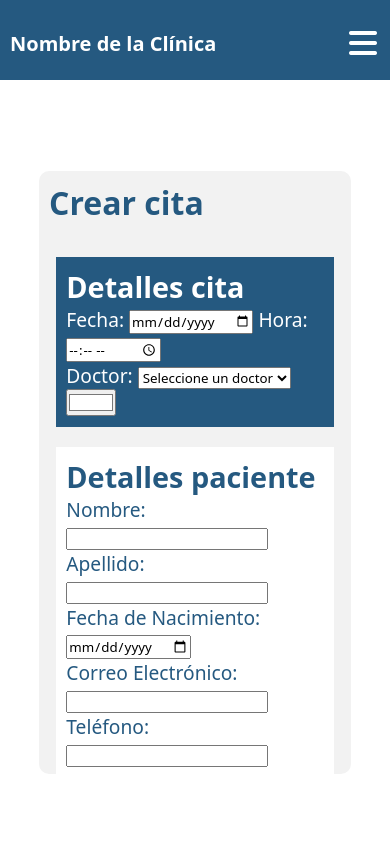
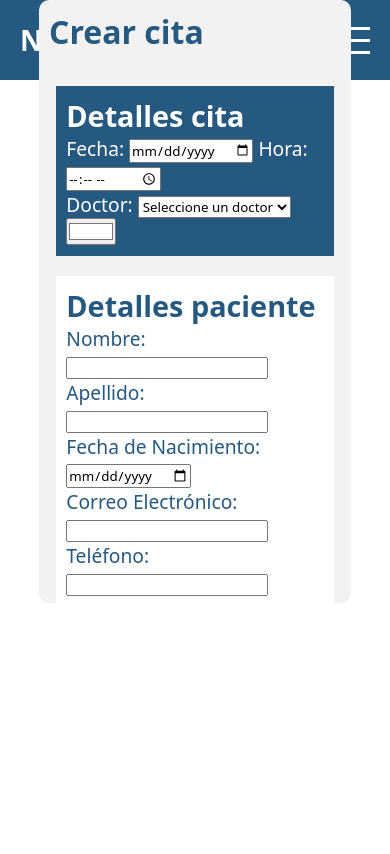
Before and after one commit to CIRE5902/SOFTGAM-webAgenda, a PHP site: page /vistas/crearCita.php in a window 390 px wide. After the commit the page ends 603 px from the top, so only its background shows below. Run offline with PHP 8.4, Linux system fonts and the light colour scheme; some libraries are stand-ins or nearby versions.

Commit message:
header cambiado

```diff
--- a/css/header.css
+++ b/css/header.css
@@ -9,115 +9,133 @@
     list-style: none;
     box-sizing: border-box;
     /* overflow: hidden; */
-    font-family:system-ui, -apple-system, BlinkMacSystemFont, 'Segoe UI', Roboto, Oxygen, Ubuntu, Cantarell, 'Open Sans', 'Helvetica Neue', sans-serif;
+    font-family: system-ui, -apple-system, BlinkMacSystemFont, 'Segoe UI', Roboto, Oxygen, Ubuntu, Cantarell, 'Open Sans', 'Helvetica Neue', sans-serif;
 }
 
-nav {
-    height: var(--alturaHeader);
+.header {
+    position: absolute;
     width: 100%;
+    min-height: var(--alturaHeader);
     background-color: #255980;
+    padding: 0 20px;
+    display: flex;
+    justify-content: space-between;
+    align-items: center;
 }
 
-.enlaceLogo {
-    position: absolute;
-    padding: 30px 10px;
-    font-size: 20px;
-    font-weight: bold;
-    color: #fff;
+.header-logo {
+    color: white;
+    font-size: 1.75em;
+    font-weight: 600;
+    text-decoration: none;
 }
 
-.ulMenu {
-    float: right;
-    margin-right: 20px;
+.header-nav-ul {
+    position: relative;
 }
 
-.ulMenu li {
-    display: inline-block;
-    line-height: var(--alturaHeader);
+.header-nav-ul li {
+    position: relative;
+    list-style: none;
+    float: left;
 }
 
-.ulMenu li a {
-    color: #fff;
-    font-size: 18px;
-    padding: 7px 13px;
-    border-radius: 3px;
-    text-transform: uppercase;
+.header-nav-ul li a {
+    color: white;
+    font-size: 1.1em;
+    padding: 20px 25px;
+    text-decoration: none;
+    display: flex;
+    justify-content: space-between;
 }
 
-.iconoMenu{
-    color: white;
-    margin-top: 20px;
-    padding: 7px 13px;
-    font-size: xx-large;
+.header-nav-ul li a:hover {
+    color: steelblue;
 }
 
-.ulMenu li a.active,
-.ulMenu li a:hover {
-    background-color: steelblue;
-    transition: .5s;
+.header-nav-ul li ul {
+    position: absolute;
+    left: 0;
+    width: 200px;
+    background-color: #255980;
+    display: none;
+    z-index: 3;
 }
 
-.checkbtn {
-    font-size: 30px;
-    color: #fff;
-    float: right;
-    line-height: var(--alturaHeader);
-    /* margin-right: 10px; */
-    cursor: pointer;
-    display: none
+.header-nav-ul li:hover ul {
+    display: block;
 }
 
-#check {
-    display: none;
+.header-nav-ul li ul li {
+    position: relative;
+    width: 100%;
 }
 
-#content {
-    height: calc(100vh - var(--alturaHeader));
-    margin-top: 10px;
-}
-
-@media (max-width: 858px) {
-    .checkbtn {
-        display: block;
+@media (max-width: 900px) {
+    .header {
+        padding: 10px 20px;
     }
 
-    .ulMenu {
-        position: fixed;
+    .header-nav {
+        position: absolute;
         width: 100%;
-        height: 100vh;
+        top: var(--alturaHeader);
+        left: 0;
         background-color: #255980;
-        left: -100%;
-        text-align: center;
-        transition: all .5s;
-        z-index: 2;
+        height: calc(var(--alturaHeader) + 100vh);
+        z-index: 3;
+        display: none;
     }
 
-    .iconoFlecha {
-        margin-top: 20px;
-        color: white;
-        display: flex;
-        left: 0;
-        margin-left: 20px;
-        position: absolute;
+    .header.active nav {
+        display: initial;
     }
 
-    .ulMenu li {
-        display: block;
-        margin: 50px 0;
-        line-height: 30px;
+    .header-nav-ul li {
+        width: 100%;
     }
 
-    .ulMenu li a {
-        font-size: 20px;
+    .header-nav-ul li ul {
+        position: relative;
+        width: 100%;
+        left: 0;
     }
 
-    .ulMenu li a.hover,
-    .ulMenu li a.active {
-        background: none;
-        color: steelblue;
+    .header-menuToggle{
+        position: relative;
+        width: 40px;
+        height: 50px;
+        cursor: pointer;
+        display: flex;
+        justify-content: center;
+        align-items: center;
     }
 
-    #check:checked~ul {
-        left: 0;
+    .header-menuToggle::before{
+        content: "";
+        position: absolute;
+        width: 100%;
+        height: 3px;
+        background-color: white;
+        transform: translateY(-12px);
+        box-shadow: 0 12px white;
+    }
+
+    .header-menuToggle::after{
+        content: "";
+        position: absolute;
+        width: 100%;
+        height: 3px;
+        background: white;
+        transform: translateY(12px);
+    }
+
+    header.active .header-menuToggle::before{
+        transform: rotate(45deg);
+        box-shadow: 0 0 white;
+    }
+
+    header.active .header-menuToggle::after{
+        transform: rotate(315deg);
     }
 }
--- a/js/menuDesplegable.js
+++ b/js/menuDesplegable.js
@@ -1,10 +1,6 @@
-var checkbox = document.querySelector('#check');
-var body = document.querySelector('body');
+let menuToggle = document.querySelector('.header-menuToggle');
+let header = document.querySelector('.header');
 
-checkbox.addEventListener('change', function() {
-    if (checkbox.checked) {
-        body.style.overflow = 'hidden';
-    } else {
-        body.style.overflow = 'visible';
-    }
-});
+menuToggle.addEventListener('click', function() {
+header.classList.toggle('active');
+})
--- a/vistas/partials/header.php
+++ b/vistas/partials/header.php
@@ -1,22 +1,22 @@
 <header class="header">
-    <nav>
-        <input type="checkbox" id="check">
-        <label for="check" class="checkbtn">
-            <i class="fas fa-bars iconoMenu"></i>
-        </label>
-        <a class="enlaceLogo">Nombre de la Clínica</a>
-        <!-- <a class="enlaceLogo" href="../../controladores/agendaControlador.php">Nombre de la Clínica</a> -->
-        <h1 class="logo"></h1>
-        <ul class="ulMenu">
-        <label for="check" class="checkbtn">
-        <i class="fa-solid fa-arrow-left iconoFlecha"></i>
-        </label>
-            <li><a class="<?php echo basename($_SERVER['PHP_SELF']) == 'agendaControlador.php' ? 'active' : ''; ?>" href="agendaControlador.php">Agenda</a></li>
-            <li><a class="<?php echo basename($_SERVER['PHP_SELF']) == 'crearCitaControlador.php' ? 'active' : ''; ?>" href="crearCitaControlador.php">Crear cita</a></li>
-            <li><a class="<?php echo basename($_SERVER['PHP_SELF']) == 'buscarCitaControlador.php' ? 'active' : ''; ?>" href="buscarCitaControlador.php">Buscar cita</a></li>
+    <a href="#" class="header-logo"> Nombre de la clinica </a>
+    <div class="header-menuToggle"></div>
+    <nav class="header-nav">
+        <ul class="header-nav-ul">
+        <li><a href="#"> CLINICA <b><span style="color: white;">&#x25BC;</span>
+</b></a>
+        <ul>
+        <li><a href="#"> CLINICA 1</a></li>
+        <li><a href="#"> CLINICA 2</a></li>
+        <li><a href="#"> CLINICA 3</a></li>
+        <li><a href="#"> CLINICA 4</a></li>
+        </ul>
+    </li>
+            <li><a href="#"> AGENDA</a></li>
+            <li><a href="#"> CREAR CITA</a></li>
+            <li><a href="#"> BUSCAR CITA</a></li>
         </ul>
     </nav>
+    <script src="./../../js/menuDesplegable.js"></script>
     <link rel="stylesheet" href="../css/header.css">
-    <script src="../../js/menuDesplegable.js"></script>
-
 </header>
```
